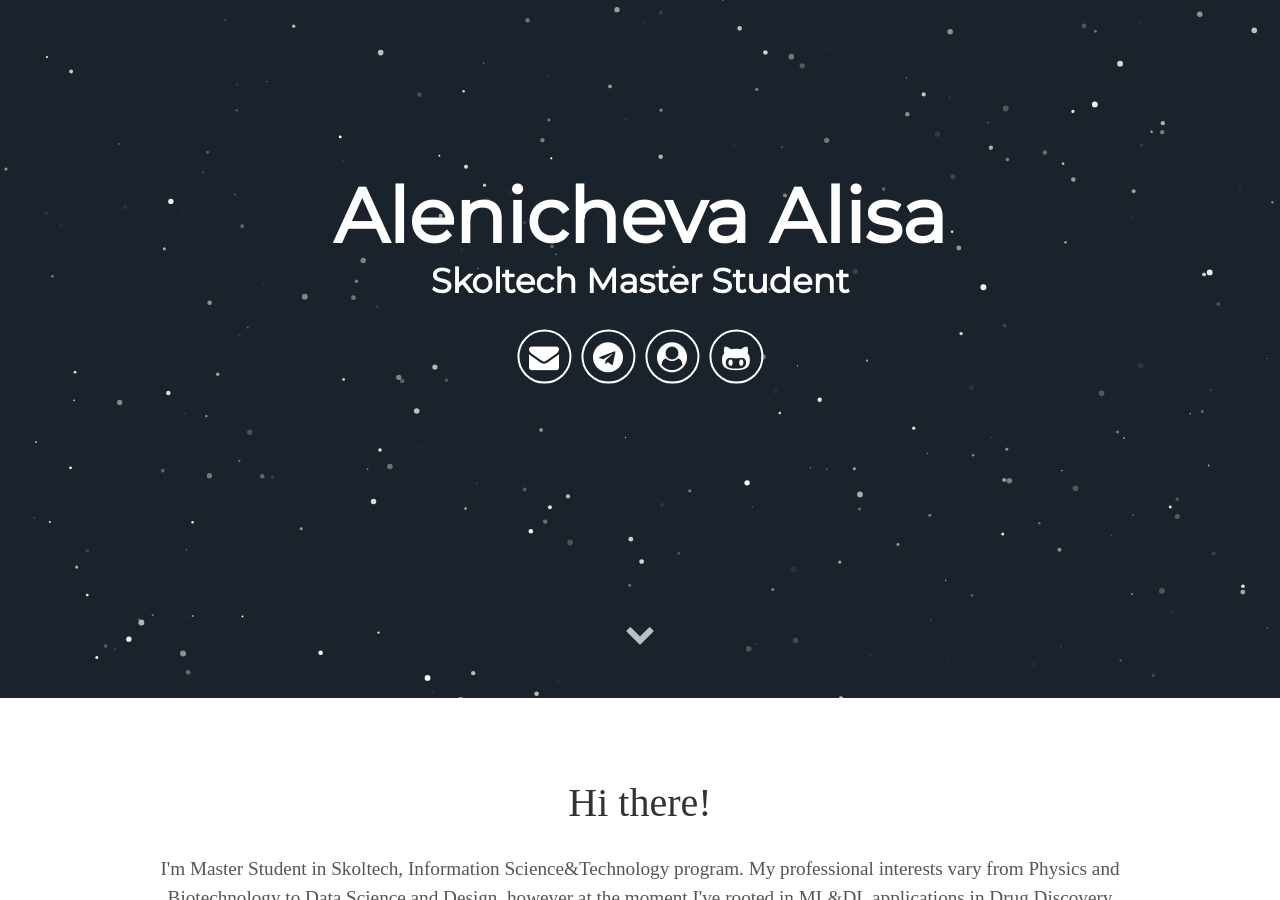
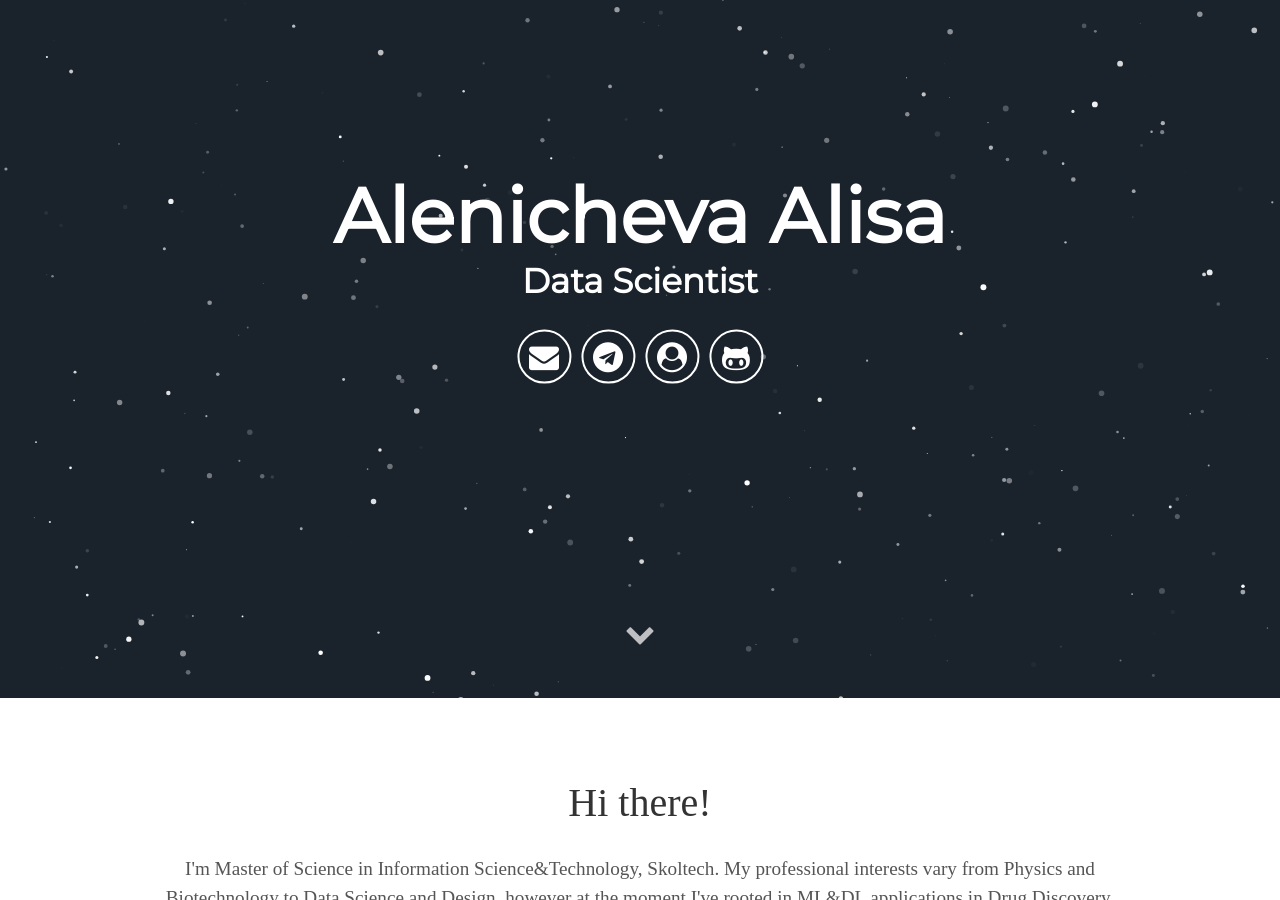
Before and after one commit to korney3/korney3.github.io, a Jekyll site: the page built from index.html, in a window 1280 px wide and 900 px high, scrolled down 202 px. Built offline with Jekyll 4.4.1, drawn with Linux system fonts in a browser that asks for light colours; some web fonts are replaced; some of the changed text lies outside the part shown.

Commit message:
Update _config.yml

```diff
--- a/_config.yml
+++ b/_config.yml
@@ -6,9 +6,9 @@ baseurl: "" # the subpath of your site, e.g. /blog
 
 # User settings
 username: Alenicheva Alisa
-user_description: I'm Master Student in Skoltech, Information Science&Technology program. My professional interests vary from Physics and Biotechnology to Data Science and Design, however at the moment I've rooted in ML&DL applications in Drug Discovery and Natural Language Processing.
-user_title: Skoltech Master Student
-email: alisa.alenicheva@skoltech.ru
+user_description: I'm Master of Science in  Information Science&Technology, Skoltech. My professional interests vary from Physics and Biotechnology to Data Science and Design, however at the moment I've rooted in ML&DL applications in Drug Discovery.
+user_title: Data Scientist
+email: alisa.alenicheva@phystech.edu
 # twitter_username: lorem_ipsum
 github_username:  korney3
 # gplus_username:  lorem_ipsum
```
